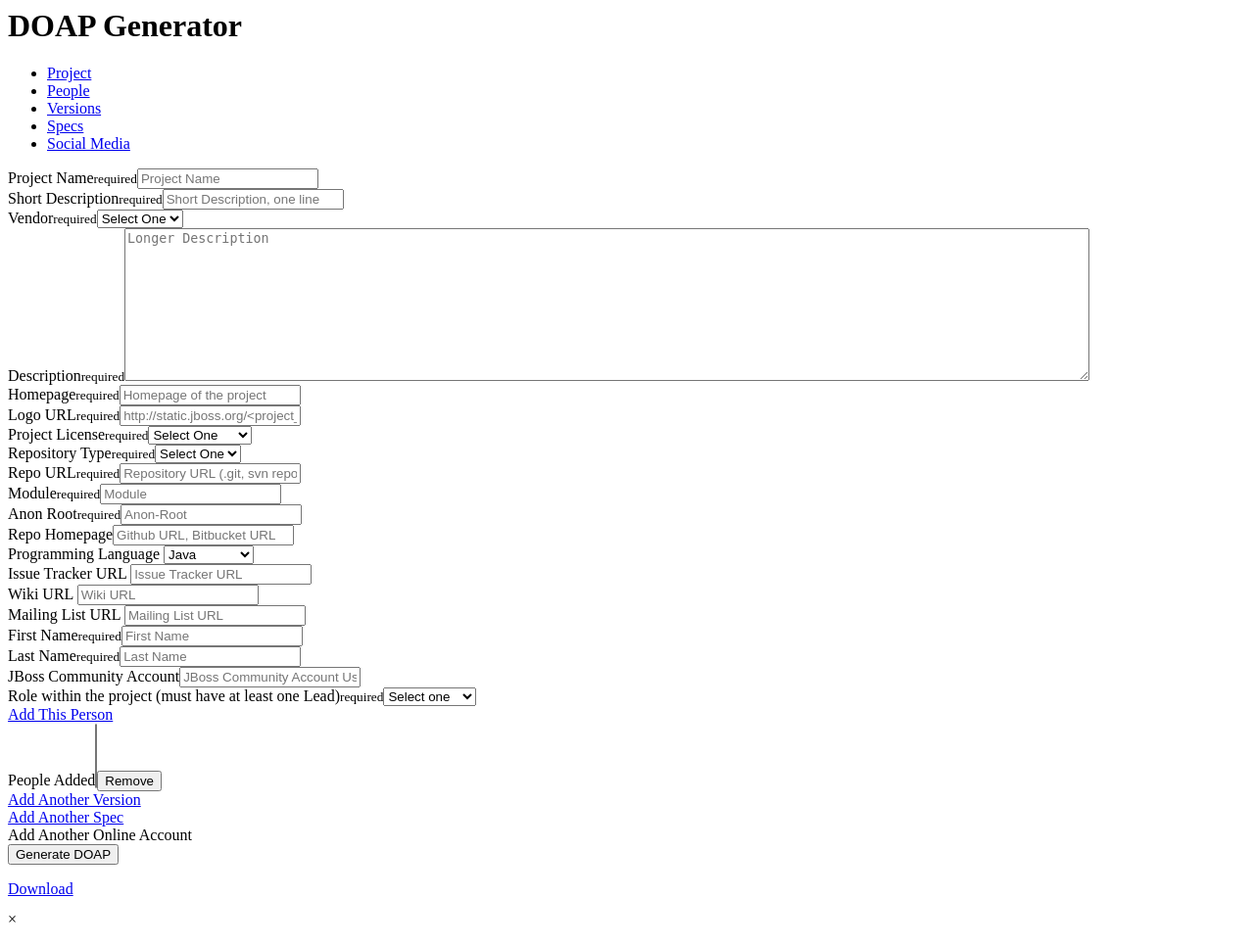
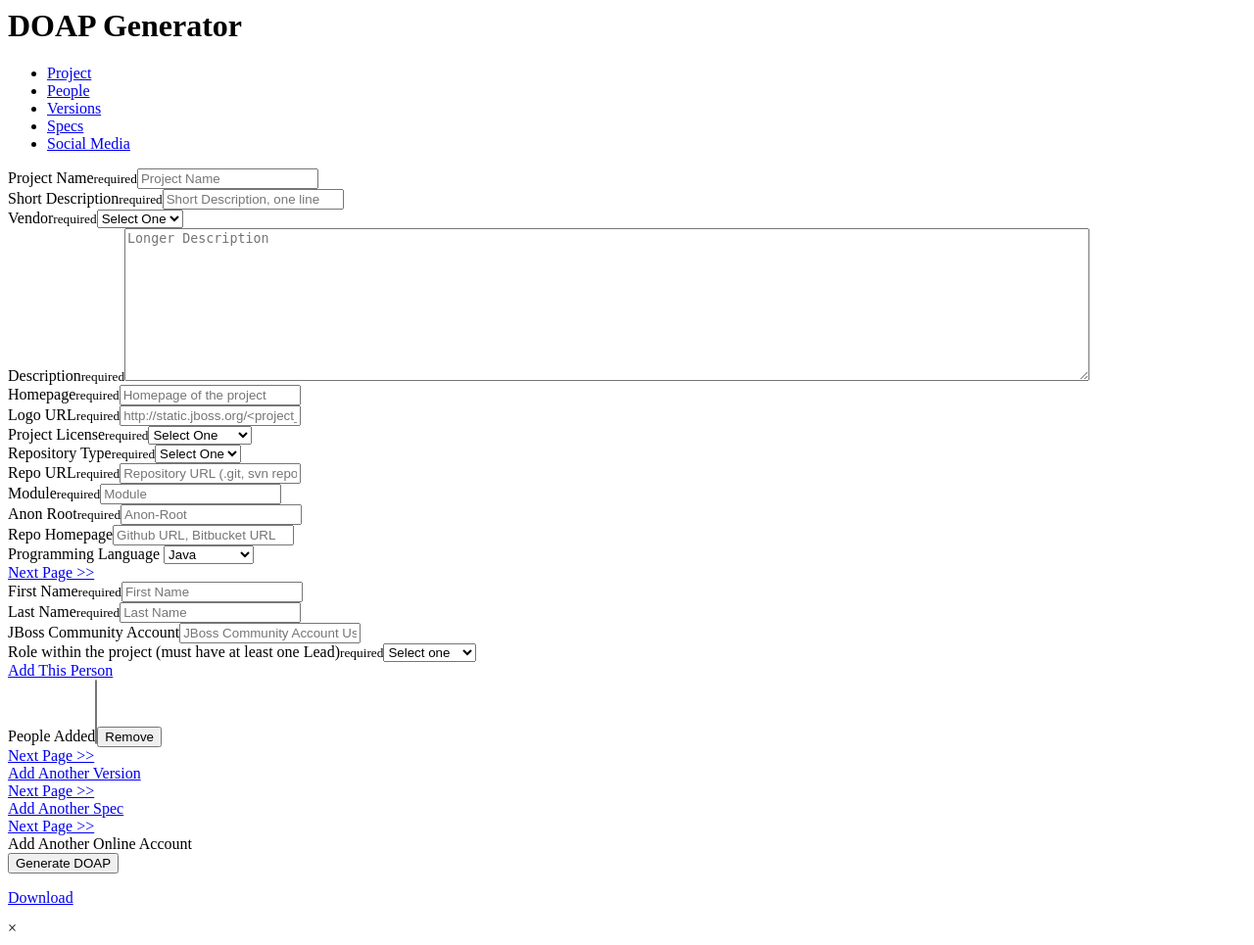
Before and after one commit to jboss-developer/doap, a Node project: template src/partials/doap-entry.jade in a window 1280 px wide. Shown: the whole page at 98% size. Before the commit the page ends 942 px from the top, so only its background shows below. Run offline with Node 20 templates, Linux system fonts and the light colour scheme; the template is opened without the code that fills it, so the values that code supplies are empty.

Commit message:
Adding next buttons

```diff
--- a/src/partials/doap-entry.jade
+++ b/src/partials/doap-entry.jade
@@ -101,20 +101,10 @@
                   option(value="Scala") Scala
                   option(value="Clojure") Clojure
                   option(value="Perl") Perl
-            //-
-              .input-container
-                label Category of Project
-                  input#category(type="text", name="category", placeholder="Server, library, etc")
-            .input-container
-              label Issue Tracker URL
-                input#issueDB(type="url", name="issueDB", placeholder="Issue Tracker URL")
-            .input-container
-              label Wiki URL
-                input#wiki(type="url", name="wiki", placeholder="Wiki URL")
-            .input-container
-              label Mailing List URL
-                input#mailingListURL(type="url", name="mailingListURL", placeholder="Mailing List URL")
-        section#panel2-2.content(role="tabpanel", aria-hidden="true")
+          .row
+            .small-3.columns.small-centered.end.centered
+              a.next.button(href="#") Next Page >>
+        section#panel-2.content(role="tabpanel", aria-hidden="true")
           .small-6.columns
             .input-container
               label First Name
@@ -143,23 +133,33 @@
             label(for="people-container") People Added
             select.people-container#people-container(name="people-container", multiple="")
             button#removePerson.button(type="button") Remove
-        section#panel2-3.content(role="tabpanel", aria-hidden="true")
+          .row
+            .small-3.columns.small-centered.end.centered
+              a.next.button(href="#") Next Page >>
+        section#panel-3.content(role="tabpanel", aria-hidden="true")
           .small-12.columns
             #insert-version-container.container
             .row
               a#addVersion.button(href="#") Add Another Version
-        section#panel2-4.content(role="tabpanel", aria-hidden="true")
+          .row
+            .small-3.columns.small-centered.end.centered
+              a.next.button(href="#") Next Page >>
+        section#panel-4.content(role="tabpanel", aria-hidden="true")
           .small-12.columns
             #insert-spec-container.container
             .row
               a#addSpec.button(href="#") Add Another Spec
-        section#panel2-5.content(role="tabpanel", aria-hidden="true")
+          .row
+            .small-3.columns.small-centered.end.centered
+              a.next.button(href="#") Next Page >>
+        section#panel-5.content(role="tabpanel", aria-hidden="true")
           .small-12.columns
             #insert-account-container.container
             .row
               a#addOnlineAccount.button(herf="#") Add Another Online Account
-    .row
-      button#submit-button.button(type="submit") Generate DOAP
+          .row
+            .small-3.columns.small-centered.end.centered
+              button#submit-button.button(type="submit") Generate DOAP
 #doap-modal.reveal-modal(data-reveal="")
   a#download-button.button(href="#") Download
   pre
```
Also changed, not shown: src/scripts/startup.js (+7 -0 lines).
